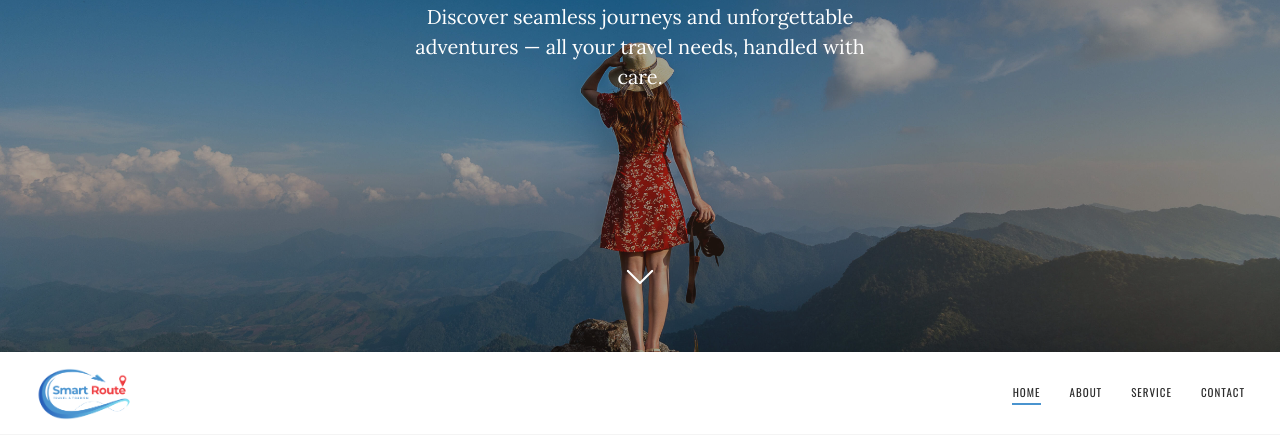
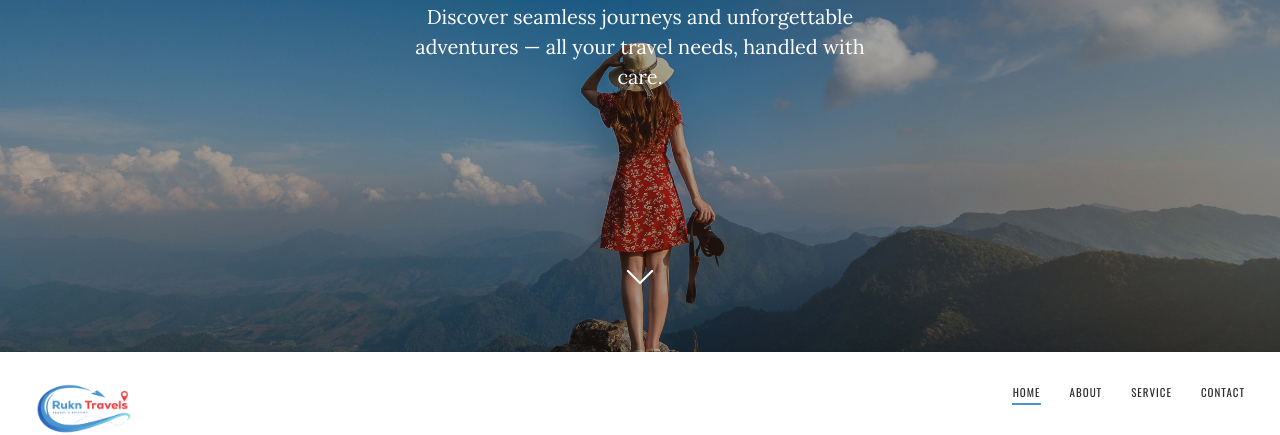
Before and after one commit to Fica-Web/smart-travel-demo, a plain HTML site: page index.html in a window 1280 px wide. Shown: the part 365-800 px from the top of the page. Drawn offline with nearby package versions, Linux system fonts and the light colour scheme; some packages are replaced by stand-ins of ours.

Commit message:
change the logo

```diff
--- a/css/styles.css
+++ b/css/styles.css
@@ -110,8 +110,8 @@ blockquote .small::before, blockquote footer::before, blockquote small::before {
 
 /* =4. Headings
 --------------------------------------------------------------------------------------------------------*/
-#logo { display:block; display:table; height:52px; position:relative; margin:0; float:left }
-#logo a { background:url(../images/SMART\ ROUTE-03.png) center no-repeat; background-size:100px 52px; width:100px; /*try to keep it below 52px*/ height:52px; text-indent:-9999px; display: table-cell; vertical-align: middle; }
+#logo { display:block; display:table; height:82px; position:relative; margin:0; float:left }
+#logo a { background:url(../images/logo.png) center no-repeat; background-size:100px 52px; width:100px; /*try to keep it below 52px*/ height:52px; text-indent:-9999px; display: table-cell; vertical-align: middle; }
 .tagline { float:left; font-size:13px; font-weight:400; padding:0 0 0 20px; margin:0px auto; position:relative; display:table; height:52px; margin-top:-1px; }
 .tagline span { display: table-cell; vertical-align: middle; }
 
```
Also changed, not shown: images/Hero.jpg (deleted), images/logo.png (added).
